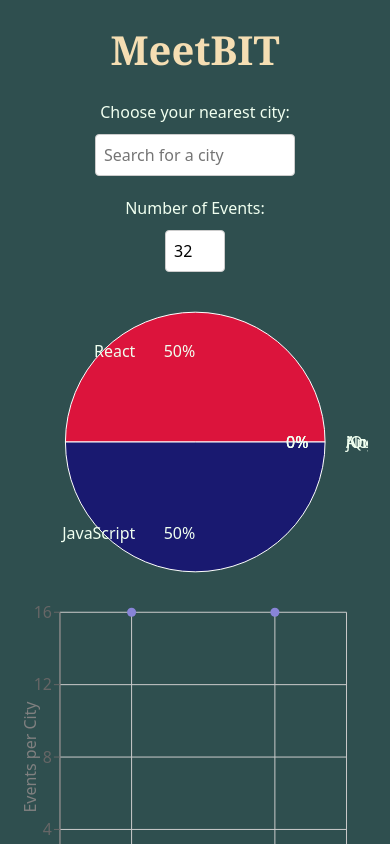
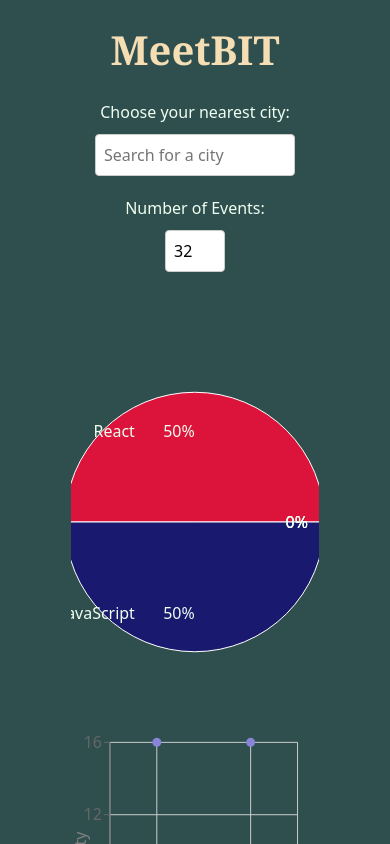
Before and after one commit to MSIlam/meet, a React (Create React App) app: page / in a window 390 px wide. Shown: the top 844 px of the page. Built offline with nearby package versions, Linux system fonts and the light colour scheme; what atatus-spa would draw is missing.

Commit message:
Adjusted code for UI third

```diff
--- a/src/App.css
+++ b/src/App.css
@@ -9,13 +9,17 @@
 
 .charts-container {
   display: grid;
-  grid-template-columns: 1fr 1fr
+  grid-template-columns: 1fr 1fr;
 }
 
 @media (max-width: 950px) {
   .charts-container {
     grid-template-columns: 1fr;
-    margin: 0 auto
+  }
+}
+@media (max-width: 512px) {
+  .charts-container {
+    margin: 50px;
   }
 }
 
--- a/src/components/EventGenresChart.js
+++ b/src/components/EventGenresChart.js
@@ -66,7 +66,7 @@ const EventGenresChart = ({ events }) => {
     <ResponsiveContainer
       className="pie-chart-container"
       width="99%"
-      height={window.innerWidth > 750 ? 400 : 300}
+      height={400}
       style={{ margin: "auto" }}
     >
       <PieChart>
```
